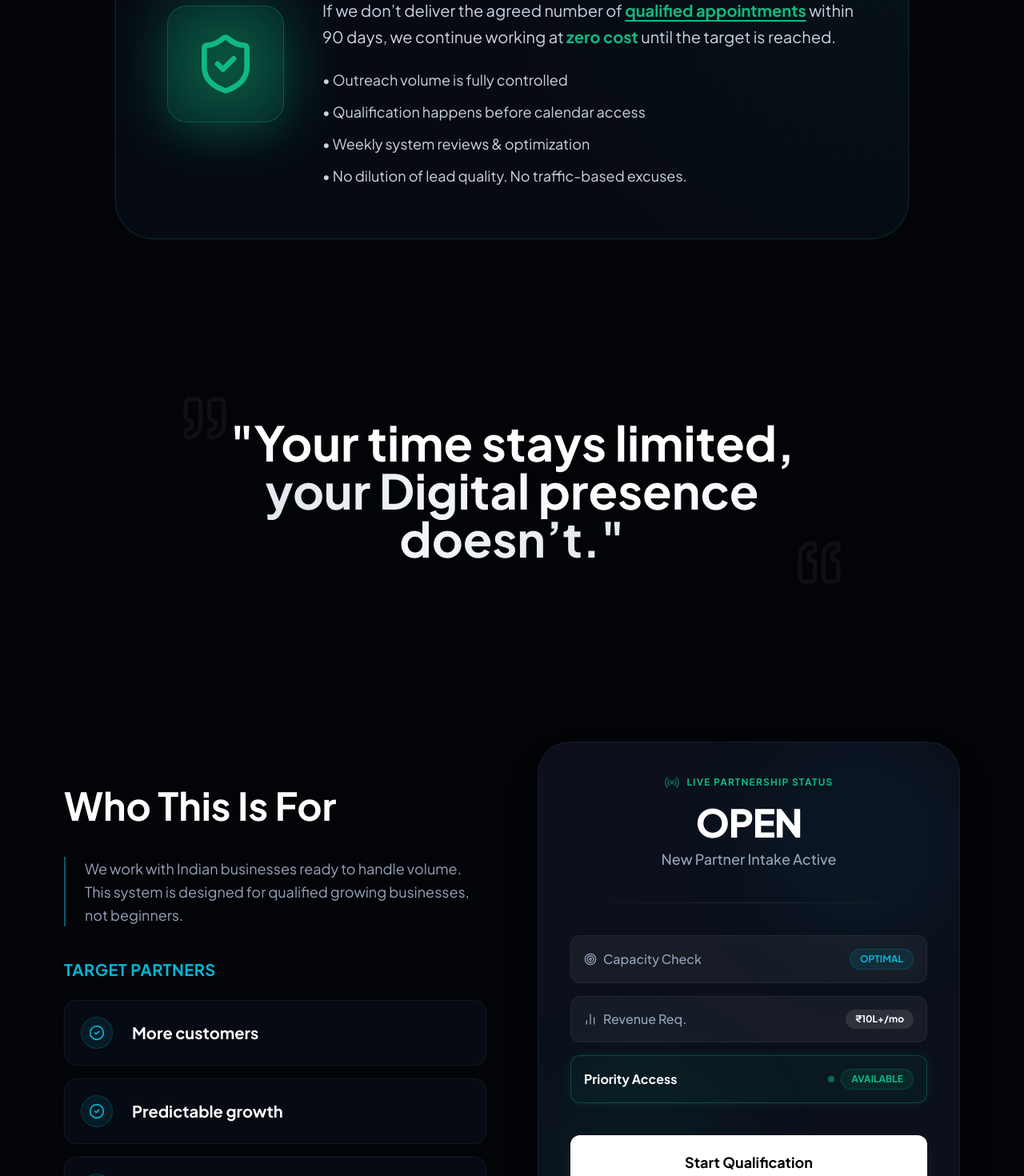
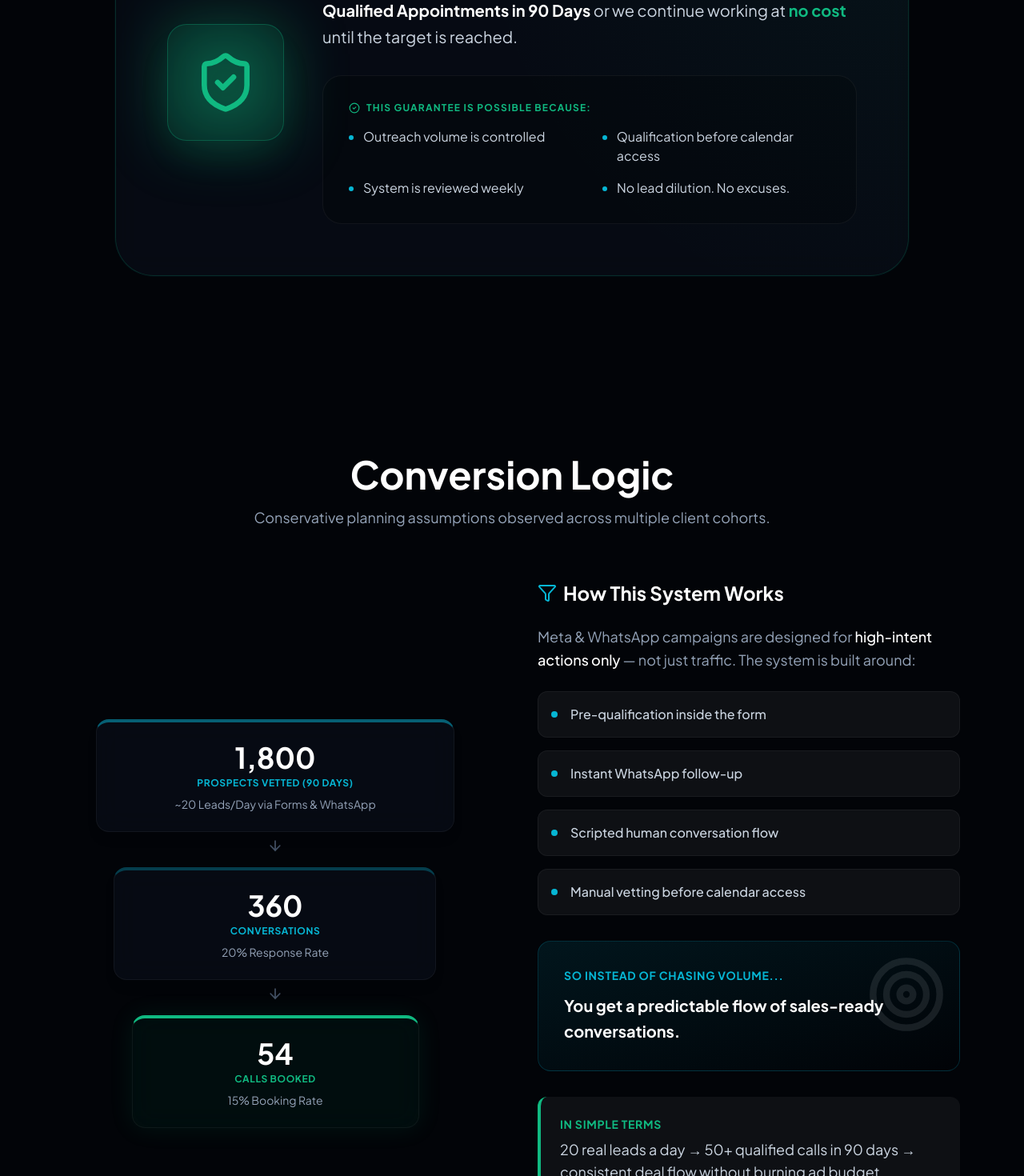
Before and after one commit to Rishabh-Sh1rma/Agency, a React (Vite) app: page / in a window 1280 px wide. Shown: the part 2020-3490 px from the top of the page at 80% size. Built offline with nearby package versions, Linux system fonts and the light colour scheme.

Commit message:
Update Home.tsx

```diff
--- a/views/Home.tsx
+++ b/views/Home.tsx
@@ -1,6 +1,6 @@
 import React from 'react';
 import { Page } from '../types';
-import { ArrowRight, CheckCircle2, TrendingUp, Phone, ShieldCheck, Users, Quote, Activity, BarChart2, Radio, Target } from 'lucide-react';
+import { ArrowRight, CheckCircle2, TrendingUp, Phone, ShieldCheck, Users, Quote, Activity, BarChart2, Radio, Target, Filter, ArrowDown } from 'lucide-react';
 import { FAQ } from '../components/FAQ';
 
 interface HomeProps {
@@ -136,48 +136,137 @@ export const Home: React.FC<HomeProps> = ({ onNavigate }) => {
       {/* Guarantee Section */}
       <section className="max-w-5xl mx-auto px-4 reveal-on-scroll">
         <div className="glass-panel rounded-[3rem] p-10 md:p-16 border-brand-green/20 relative overflow-hidden">
-
           {/* Animated Background Mesh */}
           <div className="absolute inset-0 bg-[radial-gradient(circle_at_top_right,_var(--tw-gradient-stops))] from-brand-green/10 via-transparent to-transparent opacity-50"></div>
 
           <div className="relative z-10 flex flex-col md:flex-row items-center gap-12">
-
             <div className="flex-shrink-0 relative">
               <div className="absolute inset-0 bg-brand-green blur-[40px] opacity-20 animate-pulse-slow"></div>
               <div className="relative p-8 bg-brand-green/10 rounded-3xl border border-brand-green/30 shadow-2xl shadow-brand-green/10">
                 <ShieldCheck className="w-20 h-20 text-brand-green" />
               </div>
             </div>
-
             <div className="text-center md:text-left">
-        <h2 className="text-3xl md:text-5xl font-bold text-white mb-6">
-          The Performance Guarantee
-        </h2>
-
-        <p className="text-slate-300 text-xl leading-relaxed mb-6">
-          If we don’t deliver the agreed number of{" "}
-          <span className="text-brand-green font-bold underline decoration-brand-green decoration-2 underline-offset-4">
-            qualified appointments
-          </span>{" "}
-          within 90 days, we continue working at{" "}
-          <span className="text-brand-green font-bold">
-            zero cost
-          </span>{" "}
-          until the target is reached.
+              <h2 className="text-3xl md:text-5xl font-bold text-white mb-6">Our Guarantee</h2>
+              <p className="text-slate-300 text-xl leading-relaxed mb-8">
+                 <span className="text-white font-bold">Qualified Appointments in 90 Days</span> or we continue working at <span className="text-brand-green font-bold">no cost</span> until the target is reached.
               </p>
 
-        <ul className="text-slate-300 text-lg space-y-3">
-          <li>• Outreach volume is fully controlled</li>
-          <li>• Qualification happens before calendar access</li>
-          <li>• Weekly system reviews & optimization</li>
-          <li>• No dilution of lead quality. No traffic-based excuses.</li>
+              <div className="text-left bg-black/20 p-8 rounded-3xl border border-white/5 inline-block w-full">
+                <p className="text-brand-green text-xs font-bold uppercase tracking-widest mb-4 flex items-center gap-2"><CheckCircle2 size={14}/> This guarantee is possible because:</p>
+                <ul className="grid sm:grid-cols-2 gap-y-4 gap-x-8 text-slate-300">
+                   <li className="flex items-start gap-3">
+                      <div className="w-1.5 h-1.5 rounded-full bg-brand-cyan mt-2.5"></div>
+                      <span>Outreach volume is controlled</span>
+                   </li>
+                   <li className="flex items-start gap-3">
+                      <div className="w-1.5 h-1.5 rounded-full bg-brand-cyan mt-2.5"></div>
+                      <span>Qualification before calendar access</span>
+                   </li>
+                   <li className="flex items-start gap-3">
+                      <div className="w-1.5 h-1.5 rounded-full bg-brand-cyan mt-2.5"></div>
+                      <span>System is reviewed weekly</span>
+                   </li>
+                   <li className="flex items-start gap-3">
+                      <div className="w-1.5 h-1.5 rounded-full bg-brand-cyan mt-2.5"></div>
+                      <span>No lead dilution. No excuses.</span>
+                   </li>
                 </ul>
              </div>
-
+            </div>
           </div>
         </div>
       </section>
 
+      {/* Conversion Logic Section */}
+      <section className="max-w-6xl mx-auto px-4 py-10 md:py-20 reveal-on-scroll">
+        <div className="text-center mb-16">
+          <h2 className="text-3xl md:text-5xl font-bold text-white mb-4">Conversion Logic</h2>
+          <p className="text-slate-400 max-w-2xl mx-auto text-lg">Conservative planning assumptions observed across multiple client cohorts.</p>
+        </div>
+
+        <div className="grid lg:grid-cols-2 gap-16 items-center">
+           {/* Visual Funnel */}
+           <div className="space-y-2 relative max-w-md mx-auto w-full">
+              {/* Top Funnel */}
+              <div className="glass-panel p-6 rounded-2xl border-t-4 border-t-brand-cyan/50 text-center relative z-10 w-full mx-auto shadow-lg hover:translate-y-[-2px] transition-transform">
+                  <h3 className="text-4xl font-bold text-white mb-1">1,800</h3>
+                  <p className="text-brand-cyan font-bold uppercase text-xs tracking-wider mb-2">Prospects Vetted (90 Days)</p>
+                  <p className="text-slate-400 text-sm">~20 Leads/Day via Forms & WhatsApp</p>
+              </div>
+
+              {/* Arrow */}
+              <div className="flex justify-center py-1">
+                 <ArrowDown className="text-slate-600 animate-bounce" size={20} />
+              </div>
+
+              {/* Middle Funnel */}
+              <div className="glass-panel p-6 rounded-2xl border-t-4 border-t-brand-cyan/30 text-center relative z-10 w-[90%] mx-auto shadow-lg hover:translate-y-[-2px] transition-transform">
+                  <h3 className="text-4xl font-bold text-white mb-1">360</h3>
+                  <p className="text-brand-cyan font-bold uppercase text-xs tracking-wider mb-2">Conversations</p>
+                  <p className="text-slate-400 text-sm">20% Response Rate</p>
+              </div>
+
+              {/* Arrow */}
+              <div className="flex justify-center py-1">
+                 <ArrowDown className="text-slate-600 animate-bounce" size={20} />
+              </div>
+
+              {/* Bottom Funnel */}
+              <div className="glass-panel p-6 rounded-2xl border-t-4 border-t-brand-green text-center relative z-10 w-[80%] mx-auto bg-brand-green/5 shadow-[0_0_30px_rgba(16,185,129,0.1)] hover:translate-y-[-2px] transition-transform">
+                  <h3 className="text-4xl font-bold text-white mb-1">54</h3>
+                  <p className="text-brand-green font-bold uppercase text-xs tracking-wider mb-2">Calls Booked</p>
+                  <p className="text-slate-400 text-sm">15% Booking Rate</p>
+              </div>
+           </div>
+
+           {/* How It Works Text */}
+           <div className="space-y-8">
+              <div>
+                  <h3 className="text-2xl font-bold text-white mb-6 flex items-center gap-2">
+                     <Filter className="text-brand-cyan" /> How This System Works
+                  </h3>
+                  <p className="text-slate-400 leading-relaxed mb-6 text-lg">
+                      Meta & WhatsApp campaigns are designed for <span className="text-white font-medium">high-intent actions only</span> — not just traffic. The system is built around:
+                  </p>
+                  <ul className="space-y-4">
+                      {[
+                          'Pre-qualification inside the form',
+                          'Instant WhatsApp follow-up',
+                          'Scripted human conversation flow',
+                          'Manual vetting before calendar access'
+                      ].map((item, i) => (
+                          <li key={i} className="flex items-center gap-4 text-slate-300 bg-white/5 p-4 rounded-xl border border-white/5">
+                              <div className="w-2 h-2 rounded-full bg-brand-cyan flex-shrink-0"></div>
+                              <span className="font-medium">{item}</span>
+                          </li>
+                      ))}
+                  </ul>
+              </div>
+
+              <div className="p-8 bg-gradient-to-br from-brand-cyan/10 to-transparent rounded-2xl border border-brand-cyan/20 relative overflow-hidden">
+                  <div className="absolute top-0 right-0 p-4 opacity-10">
+                     <Target size={100} />
+                  </div>
+                  <h4 className="text-brand-cyan font-bold text-sm uppercase tracking-wider mb-3 relative z-10">So instead of chasing volume...</h4>
+                  <p className="text-xl text-white font-bold leading-relaxed relative z-10">
+                      You get a predictable flow of sales-ready conversations.
+                  </p>
+              </div>
+
+              <div className="bg-white/5 p-6 rounded-xl border-l-4 border-brand-green">
+                  <h4 className="text-brand-green font-bold text-sm uppercase tracking-wider mb-2">In Simple Terms</h4>
+                  <p className="text-slate-300 text-lg">
+                      20 real leads a day → 50+ qualified calls in 90 days → consistent deal flow without burning ad budget.
+                  </p>
+              </div>
+
+              <p className="text-xs text-slate-500 italic border-t border-white/5 pt-4">
+                  * These are not best-case scenarios. They are conservative planning assumptions used to engineer predictable outcomes.
+              </p>
+           </div>
+        </div>
+      </section>
 
        {/* Power Quote */}
        <section className="max-w-4xl mx-auto py-20 px-4 reveal-on-scroll">
@@ -269,14 +358,6 @@ export const Home: React.FC<HomeProps> = ({ onNavigate }) => {
         </div>
       </section>
 
-      {/* The Framework (Simplified) */}
-      <section className="max-w-5xl mx-auto text-center py-10 px-4 reveal-on-scroll">
-        <h2 className="text-3xl md:text-5xl font-bold text-white mb-8">The Framework Behind the Results</h2>
-        <p className="text-slate-400 text-xl mb-12 max-w-3xl mx-auto leading-relaxed">
-          Visibility drives outcomes. We turn paid demand into consistent, credibility-building pipelines that win trust, attract buyers, and fuel growth.
-        </p>
-      </section>
-
       {/* FAQ Section */}
       <FAQ />
 
```
Lines whose indentation alone changed are shown as unchanged.
